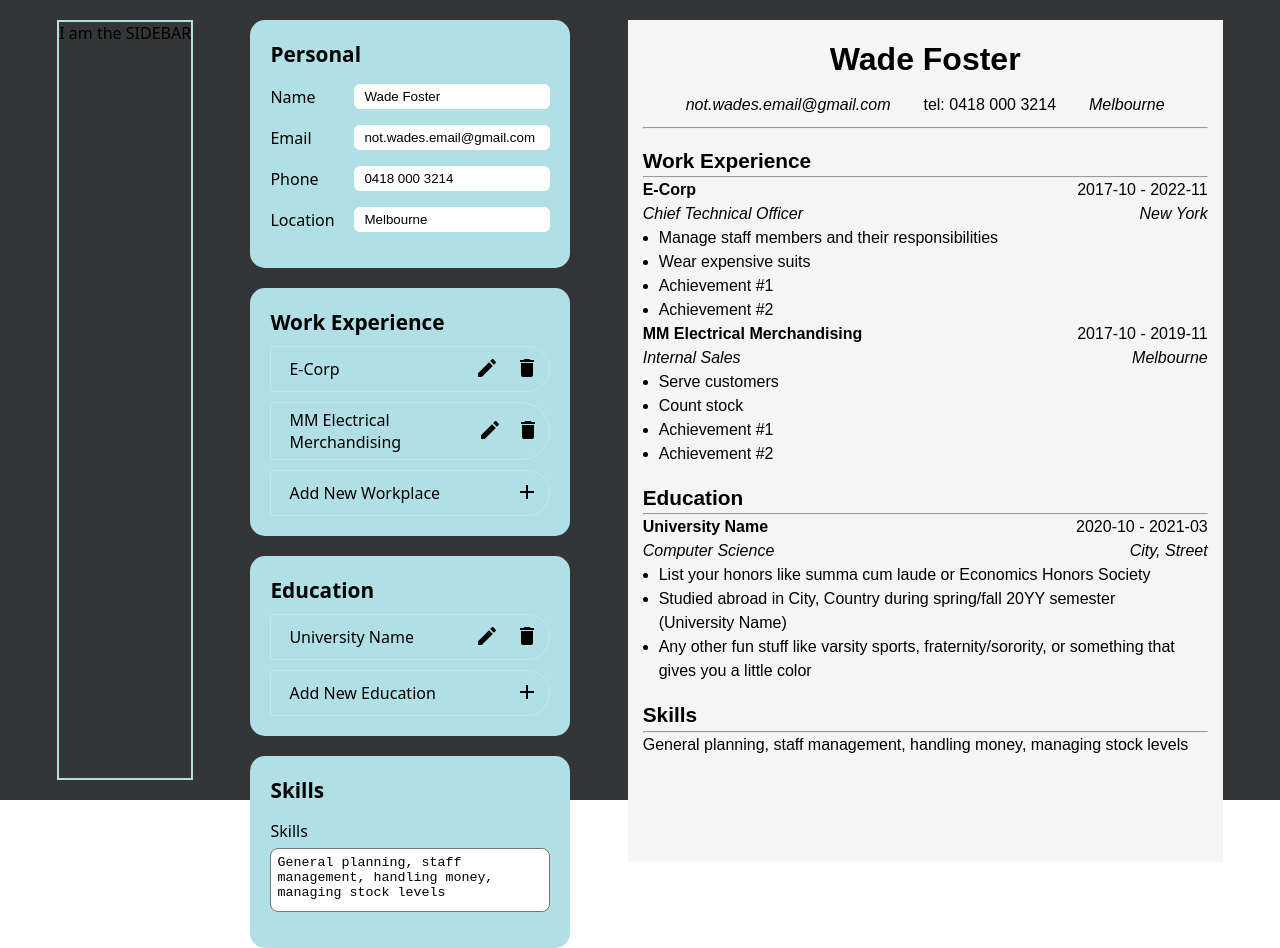
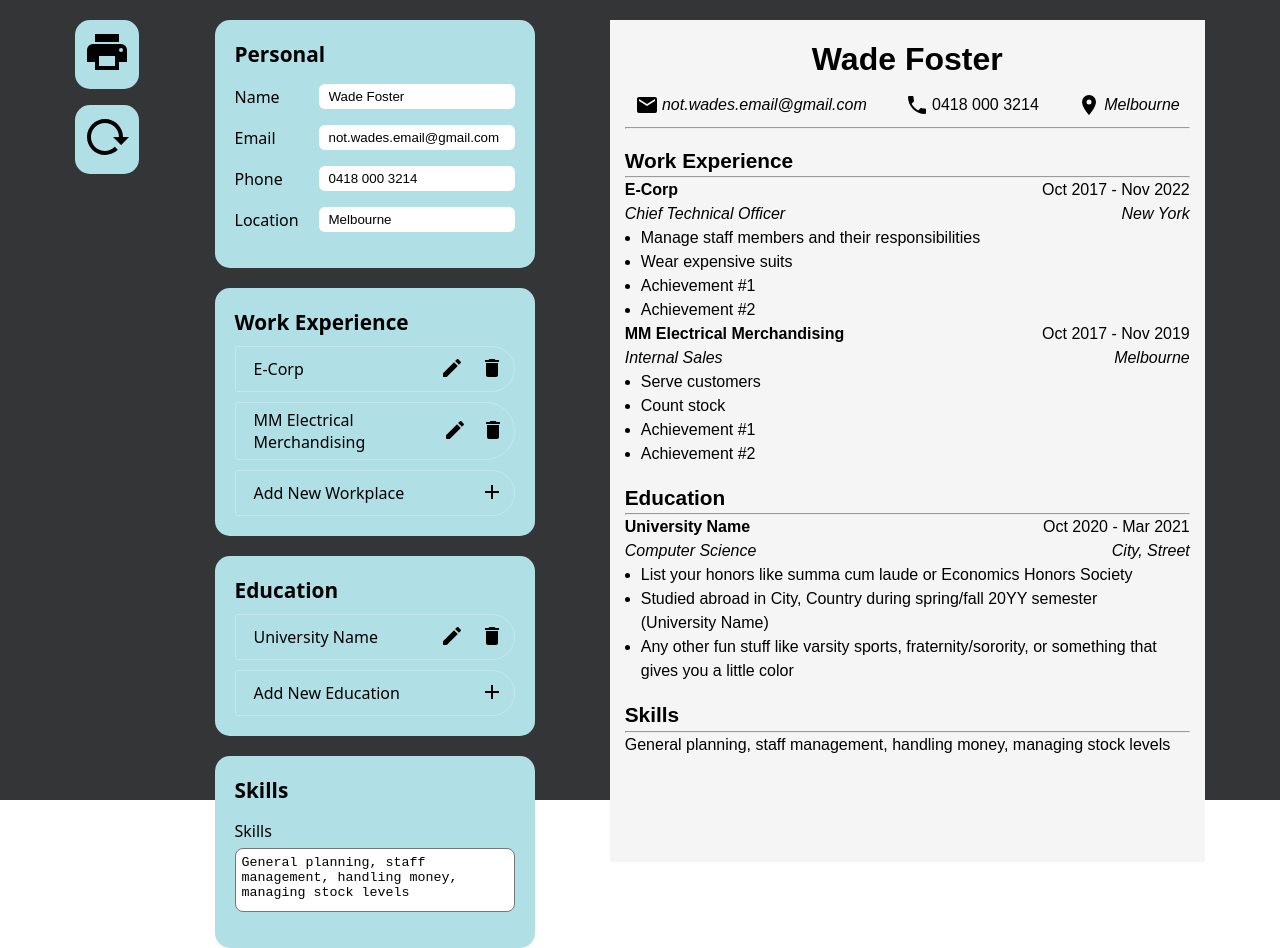
Before and after one commit to wade-levels-up/cv-application, a React (Vite) app: page / in a window 1280 px wide. Built offline with nearby package versions, Linux system fonts and the light colour scheme.

Commit message:
feat(Clear All): Add button to clear all data

```diff
--- a/package.json
+++ b/package.json
@@ -12,6 +12,7 @@
   "dependencies": {
     "@mdi/js": "^7.4.47",
     "@mdi/react": "^1.6.1",
+    "date-fns": "^4.1.0",
     "react": "^18.3.1",
     "react-dom": "^18.3.1"
   },
--- a/src/components/App.jsx
+++ b/src/components/App.jsx
@@ -12,12 +12,6 @@ export default function App() {
     location: 'Melbourne',
     skills: 'General planning, staff management, handling money, managing stock levels'
   })
-
-  function handleSetGeneralInfo(e) {
-    const target = e.target.name;
-    const next = {...generalInfo, [target]: e.target.value }
-    setGeneralInfo(next);
-  }
 
   const [experienceInfo, setExperienceInfo] = useState([
     {
@@ -54,7 +48,39 @@ export default function App() {
     }
   ])
 
-  // Experience
+  const [educationInfo, setEducationInfo] = useState([
+    {
+      id: crypto.randomUUID(),
+      school: 'University Name',
+      startDate: '2020-10',
+      endDate: '2021-03',
+      degree: 'Computer Science',
+      location: 'City, Street',
+      details: [
+        'List your honors like summa cum laude or Economics Honors Society',
+        'Studied abroad in City, Country during spring/fall 20YY semester (University Name)',
+        'Any other fun stuff like varsity sports, fraternity/sorority, or something that gives you a little color'
+      ]
+    }
+  ])
+
+  function clearState() {
+    setGeneralInfo({
+      name: '',
+      email: '',
+      phone: '',
+      location: '',
+      skills: ''
+    });
+    setExperienceInfo([]);
+    setEducationInfo([]);
+  }
+
+  function handleSetGeneralInfo(e) {
+    const target = e.target.name;
+    const next = {...generalInfo, [target]: e.target.value }
+    setGeneralInfo(next);
+  }
 
   function handleRemoveInfo(id, type) {
     if (type === 'work experience') {
@@ -109,34 +135,13 @@ export default function App() {
     }
   }
 
-  const [educationInfo, setEducationInfo] = useState([
-    {
-      id: crypto.randomUUID(),
-      school: 'University Name',
-      startDate: '2020-10',
-      endDate: '2021-03',
-      degree: 'Computer Science',
-      location: 'City, Street',
-      details: [
-        'List your honors like summa cum laude or Economics Honors Society',
-        'Studied abroad in City, Country during spring/fall 20YY semester (University Name)',
-        'Any other fun stuff like varsity sports, fraternity/sorority, or something that gives you a little color'
-      ]
-    }
-  ])
-
-  const [skills, setSkills] = useState([
-    'Strategic planning', 'strategic partnerships', 'revenue modeling & forecasting',
-    'retail partnerships', 'sales, & distro', 'contract negotiations', 'account management',
-    'Amazon marketing', 'channel marketing', 'crowdfunding'
-  ])
-
   return (
     <div className='main-layout'>
-      <Sidebar />
+      <Sidebar clearState={clearState}/>
       <Details
-        generalInfo={generalInfo} experienceInfo={experienceInfo}
-        educationInfo={educationInfo} skills={skills}
+        generalInfo={generalInfo}
+        experienceInfo={experienceInfo}
+        educationInfo={educationInfo}
         onChange={handleSetGeneralInfo}
         onRemove={handleRemoveInfo}
         onAdd={handleAddInfo}
--- a/src/components/Details.jsx
+++ b/src/components/Details.jsx
@@ -6,19 +6,11 @@ import Icon from '@mdi/react';
 import { mdiDelete, mdiPlus, mdiPencil  } from '@mdi/js';
 
 
-export default function Details({ generalInfo, experienceInfo, educationInfo, skills, onChange, onRemove, onAdd, onUpdate }) {
+export default function Details({ generalInfo, experienceInfo, educationInfo, onChange, onRemove, onAdd, onUpdate }) {
 
-    const [newFormVisibility, setNewFormVisibility] = useState('hidden');
+
     const [activeFormID, setActiveFormID] = useState(null);
 
-    function formVisibilityHandler() {
-        setActiveFormID(null);
-        if (newFormVisibility === 'hidden') {
-            setNewFormVisibility('visible');
-        } else {
-            setNewFormVisibility('hidden');
-        }
-    }
 
     function handleActiveForm(id) {
         // setNewFormVisibility('hidden');
@@ -30,13 +22,12 @@ export default function Details({ generalInfo, experienceInfo, educationInfo, sk
     }
 
     function hideForms() {
-        setNewFormVisibility('hidden');
         setActiveFormID(null)
     }
 
     return (
+        <div className='details'>
             <div className='details-container'>
-
                 <div className='details-sub-container'>
                     <h2>Personal</h2>
                     <form action='' method=''>
@@ -58,7 +49,6 @@ export default function Details({ generalInfo, experienceInfo, educationInfo, sk
                         </div>
                     </form>
                 </div>
-
                 <div className='details-sub-container'>
                     <h2>Work Experience</h2>
                     <ul>
@@ -95,7 +85,6 @@ export default function Details({ generalInfo, experienceInfo, educationInfo, sk
                         </li>
                     </ul>
                 </div>
-
                 <div className='details-sub-container'>
                     <h2>Education</h2>
                     <ul>
@@ -132,7 +121,6 @@ export default function Details({ generalInfo, experienceInfo, educationInfo, sk
                         </li>
                     </ul>
                 </div>
-
                 <div className='details-sub-container'>
                     <h2>Skills</h2>
                     <form action='' method=''>
@@ -142,7 +130,7 @@ export default function Details({ generalInfo, experienceInfo, educationInfo, sk
                         </div>
                     </form>
                 </div>
-
+            </div>
         </div>
     )
 }
--- a/src/components/Resume.jsx
+++ b/src/components/Resume.jsx
@@ -1,17 +1,21 @@
-import { useState } from 'react'
 import '/src/styles/Resume.css'
+import { format, parse } from "date-fns"
+import Icon from '@mdi/react';
+import { mdiPhone, mdiMapMarker, mdiEmail } from '@mdi/js';
 
-export default function Resume({ generalInfo, experienceInfo, educationInfo, skills }) {
+
+
+export default function Resume({ generalInfo, experienceInfo, educationInfo }) {
     return (
-     <>
+     <div className='resume'>
         <div className='resume-container'>
             <div className='overlay'></div>
             <div className='resume-header'>
                 <h1>{generalInfo.name}</h1>
                 <div>
-                    <address>{generalInfo.email}</address>
-                    <span>tel: {generalInfo.phone}</span>
-                    <address>{generalInfo.location}</address>
+                    <address className='flex-centre'><Icon path={mdiEmail} size={1} />{generalInfo.email}</address>
+                    <span className='flex-centre'><Icon path={mdiPhone} size={1} />{generalInfo.phone}</span>
+                    <address className='flex-centre'><Icon path={mdiMapMarker} size={1} />{generalInfo.location}</address>
                 </div>
             </div>
             <hr />
@@ -19,11 +23,13 @@ export default function Resume({ generalInfo, experienceInfo, educationInfo, ski
                 <h2>Work Experience</h2>
                 <hr />
                 {experienceInfo.map((job) => {
+                    const startDate = parse(job.startDate, 'yyyy-MM', new Date());
+                    const endDate = parse(job.endDate, 'yyyy-MM', new Date());
                     return (
                         <div key={job.id} className='card'>
                             <div>
                                 <h3>{job.company}</h3>
-                                <span>{job.startDate} - {job.endDate}</span>
+                                <span>{format(startDate, 'MMM yyyy')} - {format(endDate, 'MMM yyyy')}</span>
                             </div>
                             <div>
                                 <span><em>{job.title}</em></span><address><em>{job.location}</em></address>
@@ -48,11 +54,13 @@ export default function Resume({ generalInfo, experienceInfo, educationInfo, ski
                 <h2>Education</h2>
                 <hr />
                 {educationInfo.map((entry) => {
+                    const startDate = parse(entry.startDate, 'yyyy-MM', new Date());
+                    const endDate = parse(entry.endDate, 'yyyy-MM', new Date());
                     return (
                         <div className='card' key={entry.id}>
                             <div>
                                 <h3>{entry.school}</h3>
-                                <span>{entry.startDate} - {entry.endDate}</span>
+                                <span>{format(startDate, 'MMM yyyy')} - {format(endDate, 'MMM yyyy')}</span>
                             </div>
                             <div>
                                 <span><em>{entry.degree}</em></span><address><em>{entry.location}</em></address>
@@ -74,6 +82,6 @@ export default function Resume({ generalInfo, experienceInfo, educationInfo, ski
                 <p>{generalInfo.skills}</p>
             </div>
         </div>
-     </>
+     </div>
     )
 }
--- a/src/components/Sidebar.jsx
+++ b/src/components/Sidebar.jsx
@@ -1,10 +1,29 @@
-import { useState } from 'react'
 import '/src/styles/Sidebar.css'
+import Icon from '@mdi/react';
+import { mdiPrinter, mdiReload } from '@mdi/js';
 
-export default function Sidebar() {
+
+export default function Sidebar({ clearState }) {
+
+    const handlePrint = () => {
+        window.print();
+    };
+
+
     return (
-        <div className='sidebar-container'>
-            I am the SIDEBAR
+        <div className='sidebar'>
+            <ul>
+                <li>
+                    <button onClick={handlePrint}>
+                        <Icon path={mdiPrinter} size={2} />
+                    </button>
+                </li>
+                <li>
+                    <button onClick={clearState} className='reload'>
+                        <Icon path={mdiReload} size={2} />
+                    </button>
+                </li>
+            </ul>
         </div>
     )
 }
--- a/src/styles/App.css
+++ b/src/styles/App.css
@@ -7,3 +7,22 @@
     width: 100vw;
     height: 100vh;
 }
+
+@media print {
+    .sidebar, .details {
+        display: none !important;
+    }
+
+    @page:first {
+        margin: 0cm;
+    }
+    @page:last {
+        margin: 5cm;
+    }
+    @page:left {
+        margin: 2cm 1.5cm 2cm 2cm;
+    }
+    @page:right {
+        margin: 2cm 2cm 2cm 1.5cm;
+    }
+}
--- a/src/styles/Resume.css
+++ b/src/styles/Resume.css
@@ -23,25 +23,6 @@ h2 {
 h3 {
     font-size: 1rem;
 }
-
-/* Overlay idea, create a pulsing red line showing the cut-off point for an A4 page */
-
-/* .overlay {
-    position: absolute;
-    left: 0;
-    top: 0;
-    width: 595px;
-    height: 842px;
-    border-bottom: 2px dashed red;
-    animation: pulseInOut 1.5s infinite cubic-bezier(0.39, 0.575, 0.565, 1);
-}
-
-@keyframes pulseInOut {
-    from { opacity: 1 }
-    50% { opacity: 0 }
-    to { opacity: 1 }
-} */
-
 /* Header */
 
 .resume-header {
@@ -51,11 +32,16 @@ h3 {
 .resume-header div {
     display: flex;
     max-width: 595px;
-    justify-content: space-evenly;
+    justify-content: space-between;
     padding: 10px;
     flex-wrap: wrap;
     text-wrap: wrap;
     hyphens: auto;
+}
+
+.flex-centre {
+    display: flex;
+    gap: 0.2rem;
 }
 
 /* Work Experience, Education & Skills */
--- a/src/styles/Sidebar.css
+++ b/src/styles/Sidebar.css
@@ -1,3 +1,31 @@
-.sidebar-container {
-    border: 2px solid powderblue;
+.sidebar ul {
+    display: flex;
+    gap: 1rem;
+    flex-direction: column;
 }
+
+.sidebar button {
+    border: none;
+    background-color: transparent;
+    cursor: pointer;
+}
+
+.sidebar button:focus {
+    outline: 2px solid rgb(0, 0, 0);
+    border-radius: 15px;
+}
+
+.sidebar button .reload:hover {
+    border: none;
+    background-color: transparent;
+    cursor: pointer;
+}
+
+
+.sidebar li {
+    border-radius: 15px;
+    background-color: powderblue;
+    height: fit-content;
+    width: fit-content;
+    padding: 0.5rem;
+}
```
Also changed, not shown: 1 other file (tests, documents, lock files or other folders). Lines whose indentation alone changed are shown as unchanged.
